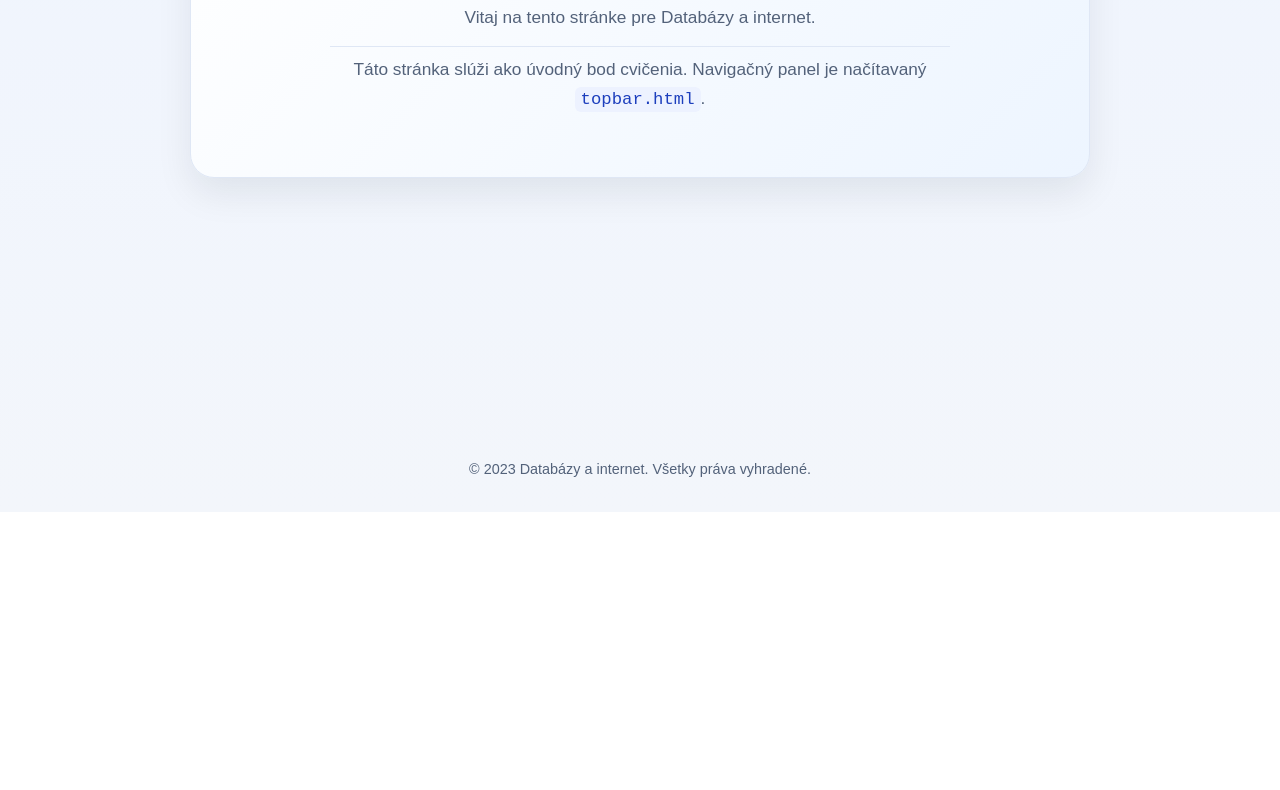
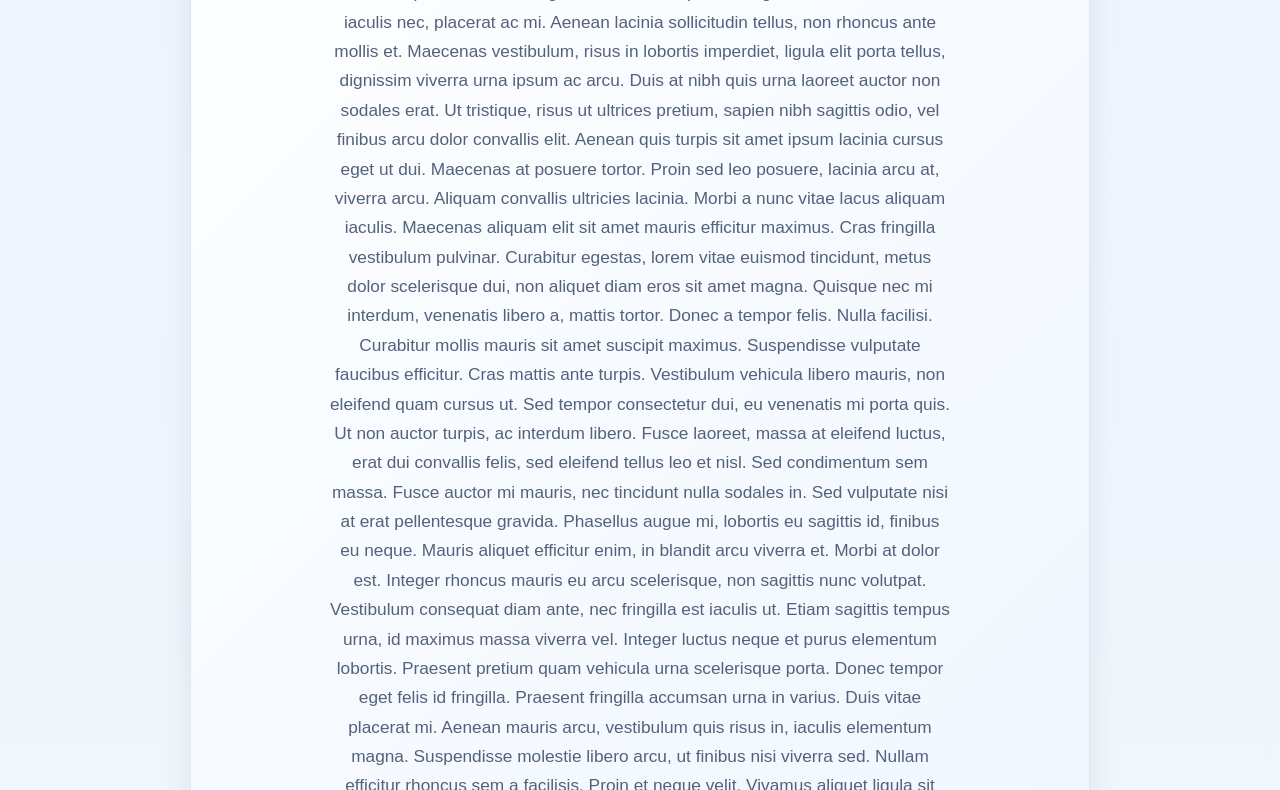
Before and after one commit to filfo131/data_internet_cviko, a plain HTML site: page index.html in a window 1280 px wide. Shown: the part 449-1239 px from the top of the page. Before the commit the page ends 961 px from the top, so only its background shows below. Drawn offline with Linux system fonts and the light colour scheme.

Commit message:
pridanie textu do indexu

```diff
--- a/index.html
+++ b/index.html
@@ -15,6 +15,16 @@
 			<h1 id="nazov_stranky">Nadpis</h1>
 			<p>Vitaj na tento stránke pre Databázy a internet.</p>
 			<p class="info-text">Táto stránka slúži ako úvodný bod cvičenia. Navigačný panel je načítavaný <code>topbar.html</code>.</p>
+			<p>
+				Lorem ipsum dolor sit amet, consectetur adipiscing elit. Aliquam et dictum nibh. Cras in nulla vestibulum mauris pellentesque gravida. Nam bibendum vitae dui vitae imperdiet. Morbi feugiat euismod volutpat. Ut augue felis, commodo a iaculis nec, placerat ac mi. Aenean lacinia sollicitudin tellus, non rhoncus ante mollis et. Maecenas vestibulum, risus in lobortis imperdiet, ligula elit porta tellus, dignissim viverra urna ipsum ac arcu. Duis at nibh quis urna laoreet auctor non sodales erat. Ut tristique, risus ut ultrices pretium, sapien nibh sagittis odio, vel finibus arcu dolor convallis elit. Aenean quis turpis sit amet ipsum lacinia cursus eget ut dui. Maecenas at posuere tortor. Proin sed leo posuere, lacinia arcu at, viverra arcu. Aliquam convallis ultricies lacinia.
+
+				Morbi a nunc vitae lacus aliquam iaculis. Maecenas aliquam elit sit amet mauris efficitur maximus. Cras fringilla vestibulum pulvinar. Curabitur egestas, lorem vitae euismod tincidunt, metus dolor scelerisque dui, non aliquet diam eros sit amet magna. Quisque nec mi interdum, venenatis libero a, mattis tortor. Donec a tempor felis. Nulla facilisi. Curabitur mollis mauris sit amet suscipit maximus. Suspendisse vulputate faucibus efficitur. Cras mattis ante turpis. Vestibulum vehicula libero mauris, non eleifend quam cursus ut. Sed tempor consectetur dui, eu venenatis mi porta quis. Ut non auctor turpis, ac interdum libero. Fusce laoreet, massa at eleifend luctus, erat dui convallis felis, sed eleifend tellus leo et nisl.
+
+				Sed condimentum sem massa. Fusce auctor mi mauris, nec tincidunt nulla sodales in. Sed vulputate nisi at erat pellentesque gravida. Phasellus augue mi, lobortis eu sagittis id, finibus eu neque. Mauris aliquet efficitur enim, in blandit arcu viverra et. Morbi at dolor est. Integer rhoncus mauris eu arcu scelerisque, non sagittis nunc volutpat. Vestibulum consequat diam ante, nec fringilla est iaculis ut. Etiam sagittis tempus urna, id maximus massa viverra vel. Integer luctus neque et purus elementum lobortis. Praesent pretium quam vehicula urna scelerisque porta. Donec tempor eget felis id fringilla. Praesent fringilla accumsan urna in varius. Duis vitae placerat mi. Aenean mauris arcu, vestibulum quis risus in, iaculis elementum magna.
+
+				Suspendisse molestie libero arcu, ut finibus nisi viverra sed. Nullam efficitur rhoncus sem a facilisis. Proin et neque velit. Vivamus aliquet ligula sit amet nulla efficitur, consequat consectetur nibh sagittis. Phasellus nibh velit, fermentum ac bibendum a, vulputate sed enim. Maecenas hendrerit turpis eu magna fringilla aliquam. Nam imperdiet purus sed magna pellentesque semper. Cras dignissim venenatis est, vitae pulvinar sapien luctus non. Class aptent taciti sociosqu ad litora torquent per conubia nostra, per inceptos himenaeos. In suscipit enim in leo congue consectetur et et orci. Proin aliquet, augue id blandit rutrum, dolor odio sollicitudin ipsum, in egestas magna erat eget est. In hac habitasse platea dictumst. Suspendisse id dolor arcu. Mauris vulputate, quam vitae consectetur dictum, sapien velit sagittis libero, quis accumsan ex nulla eu nisi. Integer nec feugiat lacus.
+
+				Quisque hendrerit enim quis magna fringilla sollicitudin. Quisque auctor sapien eu vehicula ornare. Aliquam ut nisl quis libero aliquet congue quis nec justo. Integer ornare ligula sem, quis condimentum nibh dictum in. Nullam quis arcu metus. Mauris pharetra magna id purus molestie viverra. Quisque ut venenatis orci, at efficitur risus. Integer vitae pulvinar mi. Sed ut turpis in velit porta condimentum consectetur sit amet magna.</p>
 		</div>
 	</main>
 </body>
```
